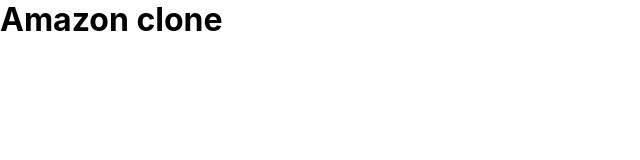
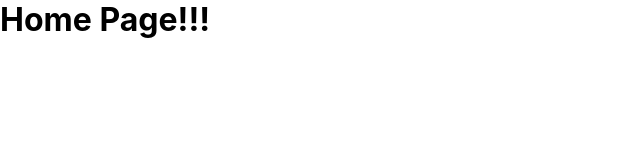
Before and after one commit to navneshranjan/amazon-clone, a React (Create React App) app: page / in a window 1280 px wide. Shown: the top 160 px of the page, without its empty margins (0-640 px from the left). Built offline with nearby package versions, Linux system fonts and the light colour scheme.

Commit message:
React- Router

```diff
--- a/package.json
+++ b/package.json
@@ -8,6 +8,7 @@
     "@testing-library/user-event": "^12.8.3",
     "react": "^17.0.2",
     "react-dom": "^17.0.2",
+    "react-router-dom": "^5.2.0",
     "react-scripts": "4.0.3",
     "web-vitals": "^1.1.2"
   },
--- a/src/App.js
+++ b/src/App.js
@@ -1,11 +1,24 @@
 import React from "react";
 import "./App.css";
+import { BrowserRouter as Router, Switch, Route } from "react-router-dom";
 
 function App() {
   return (
-    <div className="App">
-      <h1> Amazon clone</h1>
-    </div>
+    <Router>
+      <div className="app">
+        <Switch>
+          <Route path="/checkout">
+            <h1>CheckOut</h1>
+          </Route>
+          <Route path="/login">
+            <h1>LoginPage</h1>
+          </Route>
+          <Route path="/">
+            <h1>Home Page!!!</h1>
+          </Route>
+        </Switch>
+      </div>
+    </Router>
   );
 }
 
```
Also changed, not shown: 1 other file (tests, documents, lock files or other folders).
